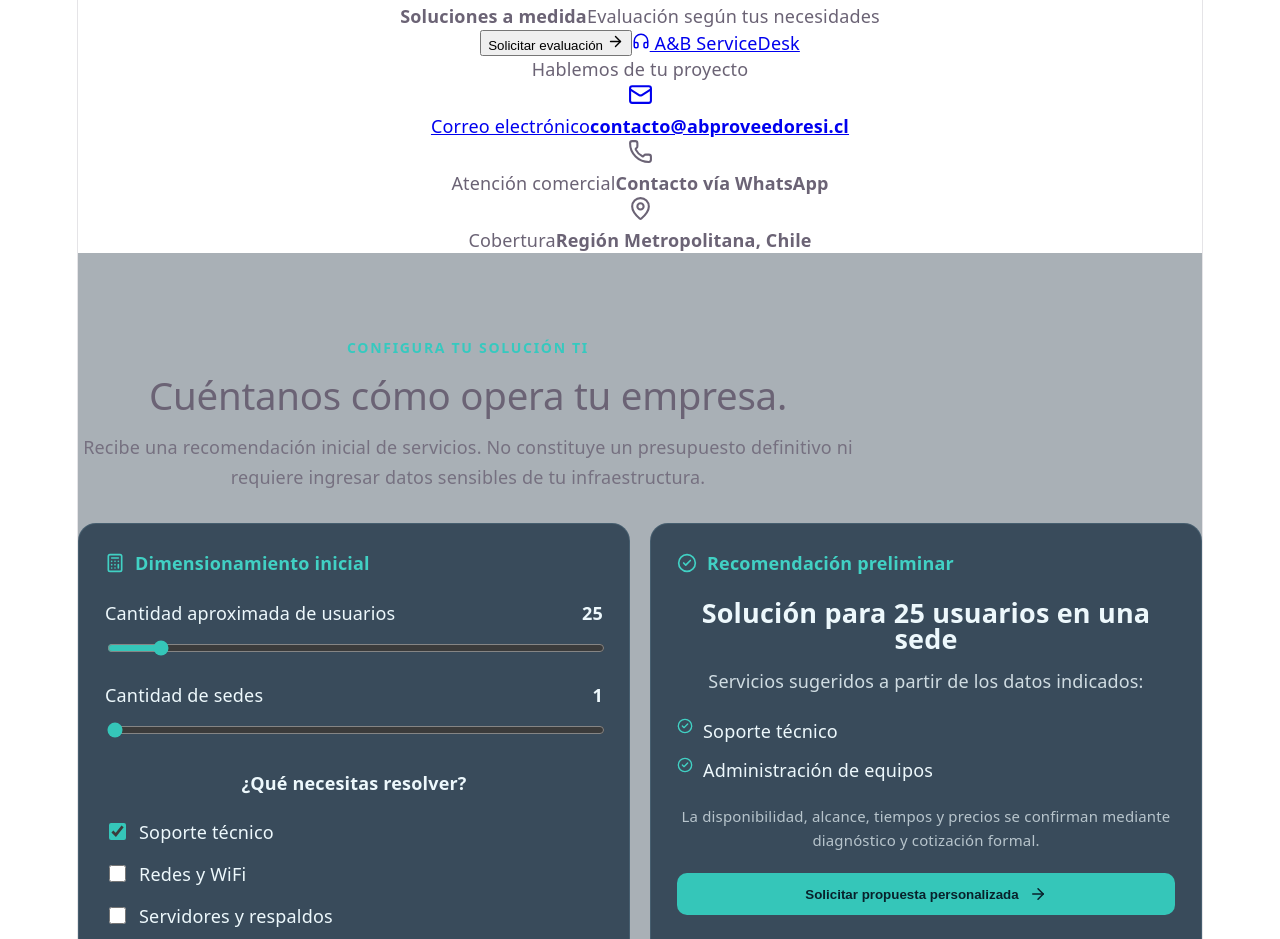
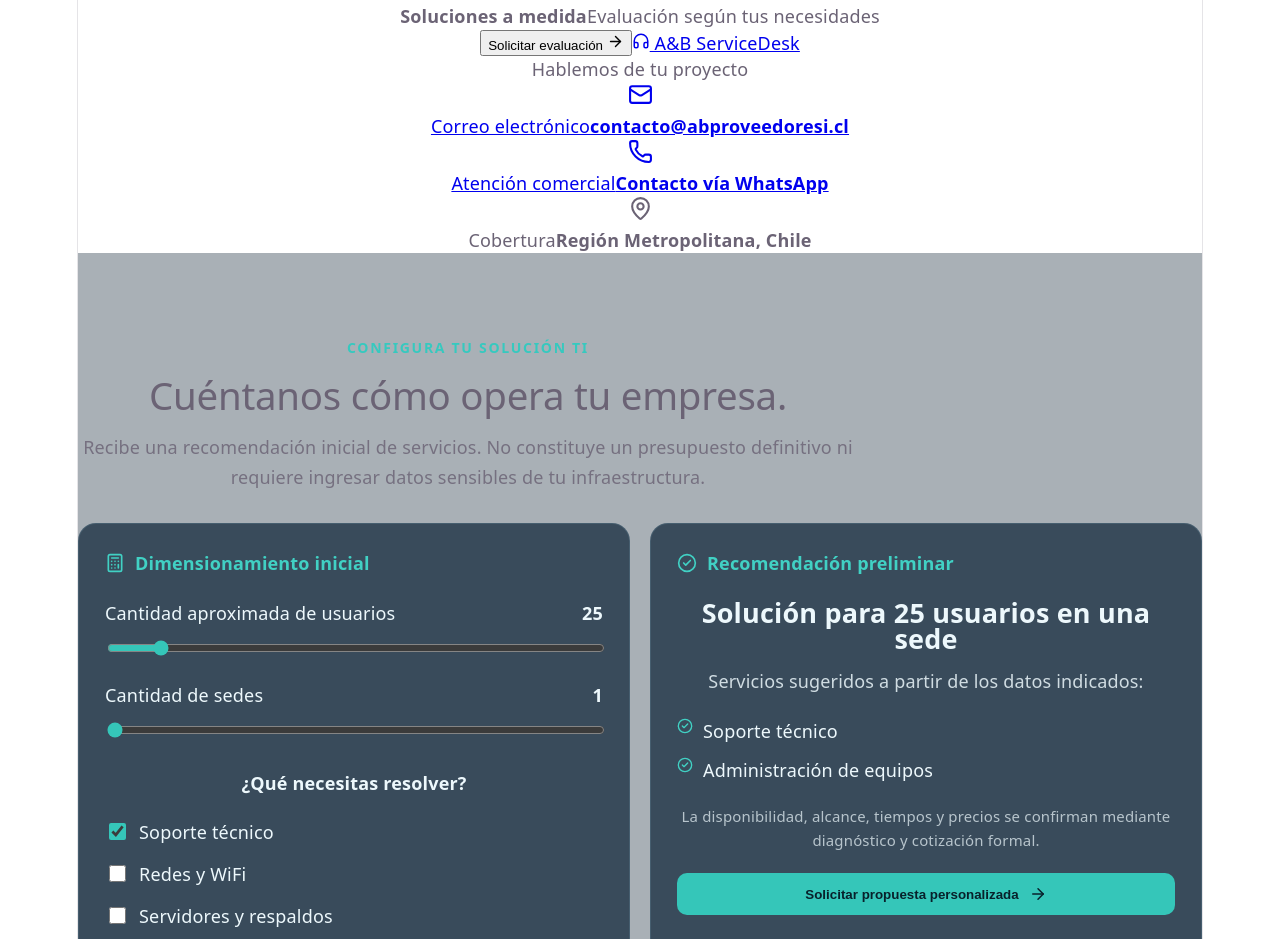
Before and after one commit to jc4lqu1n/abproveedores-web, a React (Vite) app: page / in a window 1280 px wide. Shown: the part 1560-2499 px from the top of the page. Built offline with nearby package versions, Linux system fonts and the light colour scheme; the HTML template or start-up script is replaced by a standard one.

Commit message:
fix: make commercial contact card open WhatsApp

```diff
--- a/src/App.jsx
+++ b/src/App.jsx
@@ -488,14 +488,14 @@ function App() {
               </div>
             </a>
 
-            <div className="contact-card">
+            <a className="contact-card" href="https://wa.me/56986747101" target="_blank" rel="noopener noreferrer">
   <Phone size={25} />
 
   <div>
     <span>Atención comercial</span>
     <strong>Contacto vía WhatsApp</strong>
   </div>
-</div>
+</a>
 
             <div className="contact-card">
               <MapPin size={25} />
```
